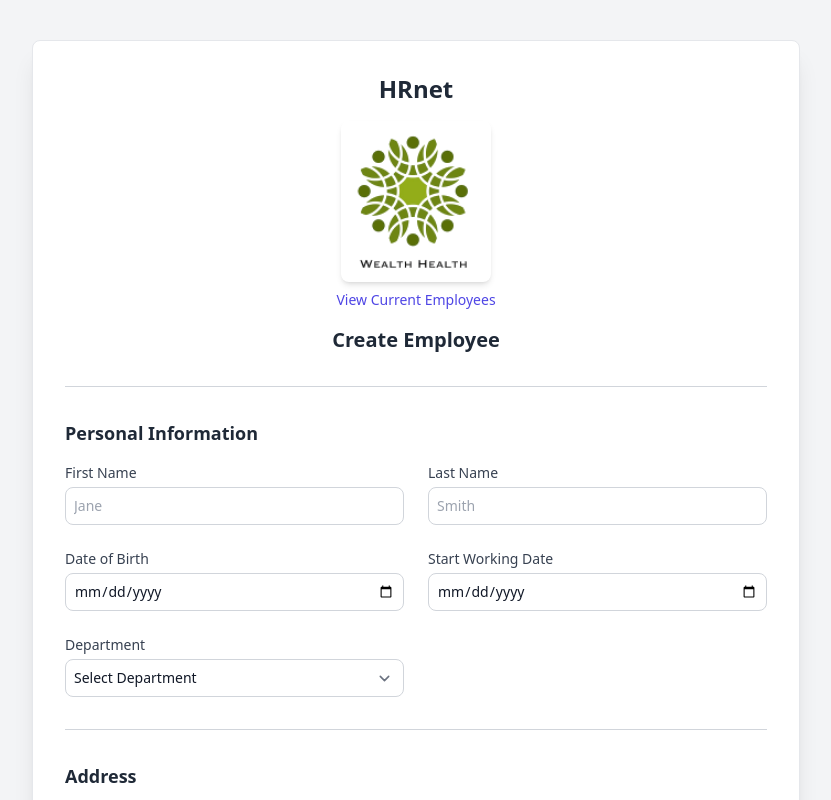
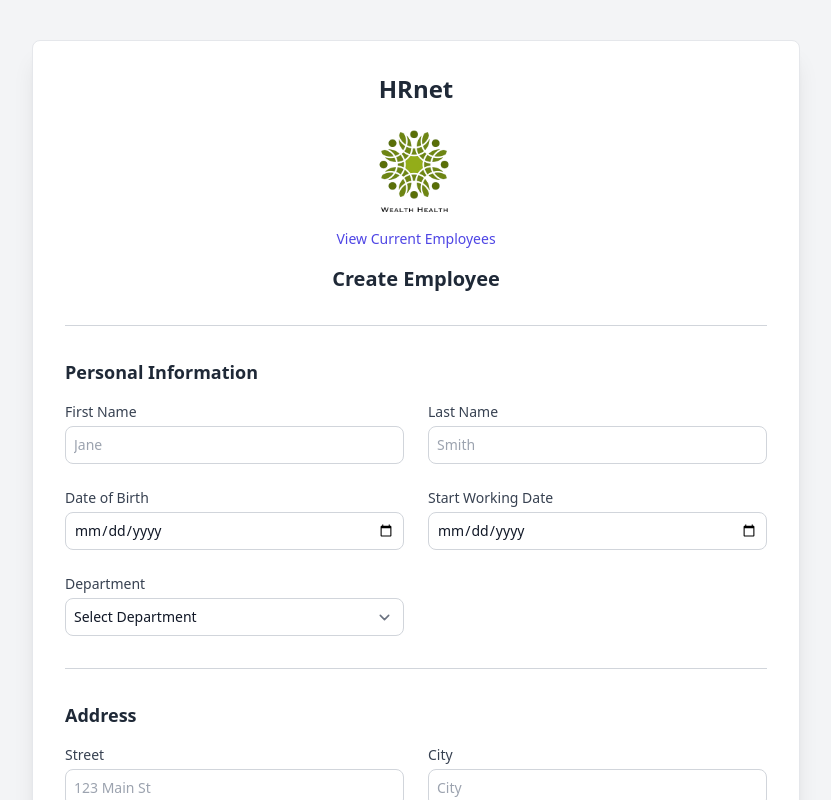
Before and after one commit to youtlane/wealthHealth, a Next.js app in the folder hrnet-react/: page / in a window 1280 px wide. Shown: the top 800 px of the page, without its empty margins (224-1055 px from the left). Built offline with nearby package versions, Linux system fonts and the light colour scheme.

Commit message:
fix: the taille of the logo

```diff
--- a/hrnet-react/src/components/HeaderForms.jsx
+++ b/hrnet-react/src/components/HeaderForms.jsx
@@ -1,19 +1,20 @@
 import Image from 'next/image';
 import Link from 'next/link';
-
 
 const HeaderForms = () => {
     return (
         <div className="border-b border-gray-300 pb-8">
             <h1 className="text-2xl font-bold text-gray-800 text-center">HRnet</h1>
             <div className="flex flex-col items-center mt-4">
-                <Image
-                    src="/hrnet-logo.png"
-                    alt="HRnet Logo"
-                    width={150}
-                    height={100}
-                    className="rounded-lg shadow-md"
-                />
+                <div className="relative w-[150px] h-[100px]">
+                    <Image
+                        src="/hrnet-logo.png"
+                        alt="HRnet Logo"
+                        layout="fill"
+                        objectFit="contain"
+                        priority
+                    />
+                </div>
                 <Link className="mt-2 text-sm text-indigo-600 hover:underline" href="/allEmployee">View Current Employees</Link>
                 <h2 className="text-xl font-semibold text-gray-800 mt-4">Create Employee</h2>
             </div>
@@ -21,4 +22,4 @@ const HeaderForms = () => {
     )
 }
 
-export default HeaderForms
+export default HeaderForms;
```
